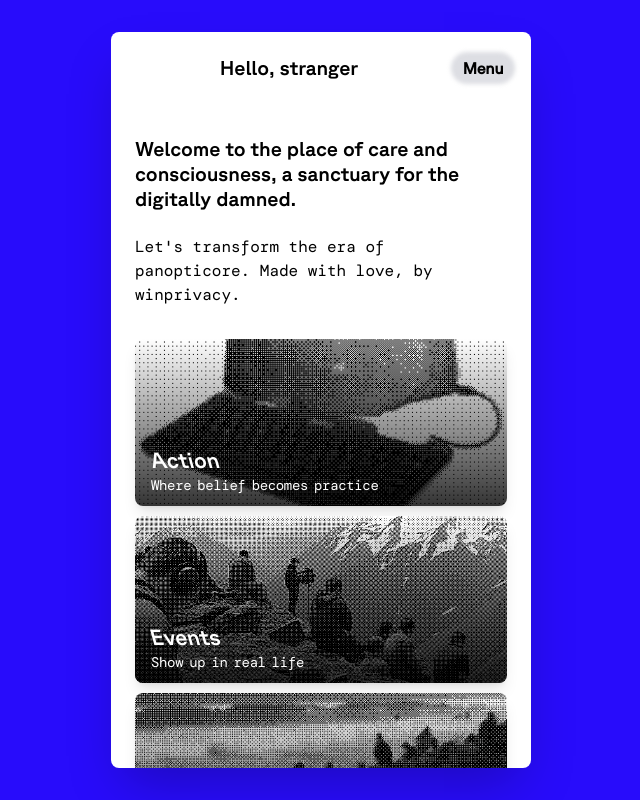
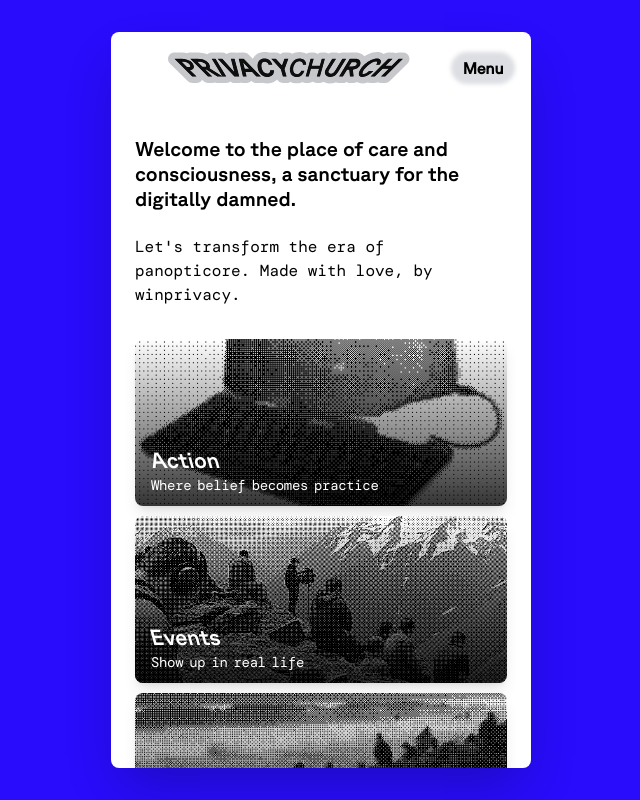
Before and after one commit to JordanGallant/privacy-church, a Next.js app: page /home in a window 1280 px wide. Shown: the whole page, without its empty margins (319-959 px from the left). Built offline with nearby package versions, Linux system fonts and the light colour scheme; no server answers; the database is empty.

Commit message:
fix fonts

```diff
--- a/app/_components/nav.tsx
+++ b/app/_components/nav.tsx
@@ -1,5 +1,5 @@
 'use client'
-import { useState } from 'react';
+import { useState, useEffect } from 'react';
 import Menu from './modals/menu';
 
 interface NavbarProps {
@@ -9,6 +9,18 @@ interface NavbarProps {
 
 export default function Navbar({ hideLogo = false, onMenuToggle }: NavbarProps) {
   const [isOpen, setIsOpen] = useState(false);
+  const [showGreeting, setShowGreeting] = useState(hideLogo);
+
+  useEffect(() => {
+    if (hideLogo) {
+      // Wait 5 seconds, then fade out greeting and show logo
+      const timer = setTimeout(() => {
+        setShowGreeting(false);
+      }, 5000);
+
+      return () => clearTimeout(timer);
+    }
+  }, [hideLogo]);
 
   const toggleMenu = (e: React.MouseEvent<HTMLButtonElement>) => {
     const newState = !isOpen;
@@ -23,8 +35,30 @@ export default function Navbar({ hideLogo = false, onMenuToggle }: NavbarProps)
     <>
       <nav className="relative flex items-center justify-between px-4 py-5 z-[110]">
         {hideLogo ? (
-          <div className="flex-1 text-center">
-            <span className="text-xl font-[family-name:var(--font-gt-planar-straight)] leading-tight">Hello, stranger</span>
+          <div className="relative flex-1 text-center">
+            {/* Greeting text */}
+            <span
+              className={`absolute inset-0 flex items-center justify-center text-xl font-[family-name:var(--font-gt-planar-straight)] leading-tight transition-opacity duration-700 ${
+                showGreeting ? 'opacity-100' : 'opacity-0 pointer-events-none'
+              }`}
+            >
+              Hello, stranger
+            </span>
+
+            {/* Logo */}
+            <div
+              className={`transition-opacity duration-700 ${
+                showGreeting ? 'opacity-0' : 'opacity-100'
+              }`}
+            >
+              <a href="/home">
+                <img
+                  src="/assets/logo.svg"
+                  alt="Logo"
+                  className="h-8 w-auto cursor-pointer mx-auto"
+                />
+              </a>
+            </div>
           </div>
         ) : (
           <div className="flex items-center">
--- a/app/_components/news.tsx
+++ b/app/_components/news.tsx
@@ -50,7 +50,7 @@ export default function News() {
               className="flex items-start gap-4 group"
             >
               <div className="flex-1">
-                <h2 className="text-2xl font-medium mb-2 leading-tight font-[family-name:var(--font-gt-planar-image)] group-hover:underline">
+                <h2 className="text-xl  font-medium mb-2 leading-tight font-[family-name:var(--font-gt-planar-image)] group-hover:underline">
                   {item.title}
                 </h2>
                 <p className="flex items-center gap-2 text-base italic md:text-lg leading-relaxed font-[family-name:var(--font-gt-planar-light)] text-[#A0A0A0]">
--- a/app/manifesto/page.tsx
+++ b/app/manifesto/page.tsx
@@ -64,90 +64,111 @@ export default function ManifestoPage() {
       <div className="p-6 max-w-4xl mx-auto">
         <Heading text="additional manifestos" />
 
-      <Picks events={[
+<Picks events={[
   {
     id: 1,
-    title: "Healthy Digital Habits That Protect Against Identity Theft",
-    text: "Behavioral shifts preventing exposure without specialized tools.",
-    tag: "#tools #beginner-friendly #web2 #habits #beginner",
-    href: 'https://enthec.com/en/9-healthy-digital-habits-that-will-protect-you-from-identity-theft-and-leaks'
-  },
-  {
-    id: 2,
-    title: "Stay Safe Online",
-    text: "Accessible basics for personal digital security.",
-    tag: "#tools #beginner-friendly #web2 #security #beginner",
-    href: 'https://www.staysafeonline.org/resources/online-safety-and-privacy'
-  },
-  {
-    id: 3,
-    title: "Maintain Privacy and Digital Wellness",
-    text: "University of Washington guide on personal data management.",
-    tag: "#tools #beginner-friendly #web2 #education #beginner",
-    href: 'https://azbigmedia.com/lifestyle/protecting-your-privacy-online-18-tips-and-resources/'
-  },
-  {
-    id: 4,
-    title: "Protecting Your Privacy in the Digital Age",
-    text: "ACLU guide on legal rights and practical steps.",
-    tag: "#tools #policy #web2 #rights #beginner",
-    href: 'https://www.aclum.org/en/resource-protecting-your-privacy-digital-age'
-  },
-  {
-    id: 5,
-    title: "7 Best Online Resources to Learn About Data Privacy & Security",
-    text: "Curated learning paths.",
-    tag: "#tools #education #web2 #beginner",
-    href: 'https://dataprivacymanager.net/8-best-online-resources-to-learn-more-about-data-privacy-security/'
-  },
-  {
-    id: 6,
     title: "Crypto Anarchist Manifesto",
     text: "Digital pseudonyms as tools for decentralizing power away from coerced legal identity.",
     tag: "#theory #crypto-anarchist #web3 #foundational #beginner",
     href: 'https://www.alamut.com/subj/ideologies/manifestos/cryptoanarchist.html'
   },
   {
-    id: 7,
+    id: 2,
     title: "Cypherpunk Manifesto",
     text: "Privacy as a right in digital spaces; encryption as political infrastructure.",
     tag: "#theory #crypto-anarchist #web2 #foundational #beginner",
     href: 'https://www.activism.net/cypherpunk/manifesto.html'
   },
   {
-    id: 8,
+    id: 3,
     title: "A Declaration of the Independence of Cyberspace",
     text: "Early web sovereignty text claiming digital spaces exist beyond state jurisdiction.",
     tag: "#theory #foundational #manifesto #beginner",
     href: 'https://www.eff.org/it/cyberspace-independence'
   },
   {
-    id: 9,
+    id: 4,
     title: "The Priv/Acc Manifesto",
     text: "Contemporary privacy + advocacy framework.",
     tag: "#theory #manifesto #web3 #contemporary #beginner",
     href: 'https://privacc.org/'
   },
   {
-    id: 10,
+    id: 5,
     title: "The Core of Crypto is Punks and Principles",
     text: "Why ideology matters more than tech in decentralized movements.",
     tag: "#theory #web3 #culture #ethics #beginner",
     href: 'https://news.dyne.org/the-core-of-crypto-is-punks-and-principles/'
   },
   {
-    id: 11,
+    id: 6,
     title: "Web3 Will Fail If It Doesn't Put People Before Profits",
     text: "Critique of extractive logic in decentralized tech.",
     tag: "#theory #web3 #critique #ethics #beginner",
     href: 'https://kriskrug.co/2023/11/01/web3-will-fail-if-it-doesnt-put-people-before-profits-and-technology/'
   },
   {
-    id: 12,
+    id: 7,
     title: "A Manifesto for Web Science @ 10",
     text: "Social and technical governance frameworks for the web's future.",
     tag: "#theory #governance #policy #intermediate",
     href: 'https://policyreview.info/articles/analysis/crypto-communities-legal-orders'
+  },
+  {
+    id: 8,
+    title: "Age of Surveillance Capitalism",
+    text: "How tech platforms monetize behavioral prediction as a new form of power and extraction.",
+    tag: "#theory #critique #web2 #intersectional #beginner",
+    href: 'https://en.wikipedia.org/wiki/The_Age_of_Surveillance_Capitalism'
+  },
+  {
+    id: 9,
+    title: "The Black Box Society",
+    text: "Algorithmic opacity in finance, hiring, and reputation systems as concentrated institutional control.",
+    tag: "#theory #critique #algorithms #policy #intermediate",
+    href: 'https://en.wikipedia.org/wiki/The_Black_Box_Society'
+  },
+  {
+    id: 10,
+    title: "The Transparent Society",
+    text: "Why \"more transparency\" doesn't equal liberation; asymmetric exposure as a political problem.",
+    tag: "#theory #surveillance #power-dynamics #intermediate",
+    href: 'https://en.wikipedia.org/wiki/The_Transparent_Society'
+  },
+  {
+    id: 11,
+    title: "Technocreep",
+    text: "How intimate data is harvested, tracked, and capitalized in real-time without consent.",
+    tag: "#theory #critique #data-extraction #web2 #beginner",
+    href: 'https://en.wikipedia.org/wiki/Technocreep'
+  },
+  {
+    id: 12,
+    title: "Dragnet Nation",
+    text: "Investigative narrative on hidden surveillance systems operating at scale.",
+    tag: "#theory #journalism #surveillance #investigation #beginner",
+    href: 'https://en.wikipedia.org/wiki/Dragnet_Nation'
+  },
+  {
+    id: 13,
+    title: "You Are Not a Gadget",
+    text: "Critique of how platforms shape identity and what we lose surrendering control of digital selves.",
+    tag: "#theory #critique #identity #platforms #beginner",
+    href: 'https://www.goodreads.com/book/show/6683549-you-are-not-a-gadget'
+  },
+  {
+    id: 14,
+    title: "Ten Arguments for Deleting Your Social Media Accounts Right Now",
+    text: "Accessible case against social platforms; behavioral manipulation and privacy erosion.",
+    tag: "#theory #critique #web2 #beginner-friendly #beginner",
+    href: 'https://www.amazon.com/Arguments-Deleting-Social-Media-Accounts/dp/125019668X'
+  },
+  {
+    id: 15,
+    title: "The Naked Society",
+    text: "Early warning on data-gathering tech; decades-old lessons still urgent today.",
+    tag: "#theory #history #foundational #beginner",
+    href: 'https://en.wikipedia.org/wiki/The_Naked_Society'
   }
 ]} />
     </div>
```
Lines whose indentation alone changed are shown as unchanged.
